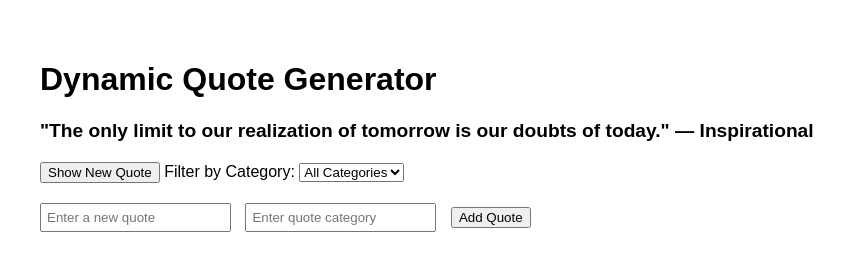
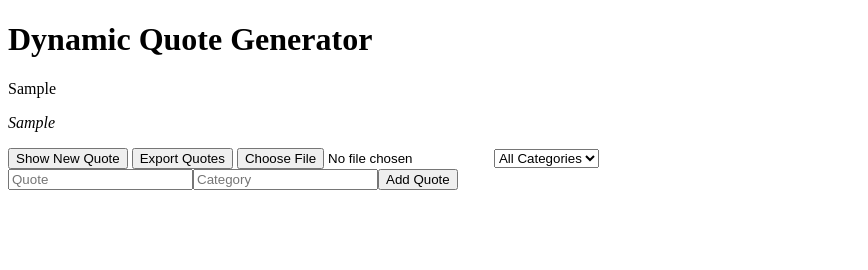
Before and after one commit to Mbuvi1998/alx_fe_javascript, a plain HTML site: page dom-manipulation/index.html in a window 1280 px wide. Both pictures are taken after typing "Sample", "Sample" into the empty fields and a click on the button "Add Quote". Shown: the whole page, without its empty margins (0-868 px from the left). Drawn offline with Linux system fonts and the light colour scheme; no server answers.

Commit message:
added changes

```diff
--- a/dom-manipulation/index.html
+++ b/dom-manipulation/index.html
@@ -4,46 +4,20 @@
     <meta charset="UTF-8">
     <meta name="viewport" content="width=device-width, initial-scale=1.0">
     <title>Dynamic Quote Generator</title>
-    <style>
-        body {
-            font-family: Arial, sans-serif;
-            margin: 20px;
-            padding: 20px;
-        }
-        #quoteDisplay {
-            margin-bottom: 20px;
-            font-size: 1.2em;
-            font-weight: bold;
-        }
-        #newQuoteForm {
-            margin-top: 20px;
-        }
-        #newQuoteText, #newQuoteCategory {
-            margin-right: 10px;
-            padding: 5px;
-        }
-        #newQuoteButton, #filterButton {
-            padding: 5px 10px;
-        }
-    </style>
 </head>
 <body>
     <h1>Dynamic Quote Generator</h1>
-    <div id="quoteDisplay">Click "Show New Quote" to display a random quote.</div>
+    <div id="quoteDisplay"></div>
     <button id="newQuote">Show New Quote</button>
-
-    <label for="categoryFilter">Filter by Category:</label>
+    <button id="exportQuotes">Export Quotes</button>
+    <input type="file" id="importFile" accept=".json" onchange="importFromJsonFile(event)" />
     <select id="categoryFilter" onchange="filterQuotes()">
         <option value="all">All Categories</option>
         <!-- Dynamically populated categories -->
     </select>
 
-    <div id="newQuoteForm">
-        <input id="newQuoteText" type="text" placeholder="Enter a new quote" />
-        <input id="newQuoteCategory" type="text" placeholder="Enter quote category" />
-        <button id="addQuoteButton">Add Quote</button>
-    </div>
 
-    <script src="script.js"></script>
+
+    <script src="/dom-manipulation/script.js"></script>
 </body>
 </html>
--- a/dom-manipulation/script.js
+++ b/dom-manipulation/script.js
@@ -1,51 +1,55 @@
-// Initialize the quotes array with some sample quotes
-const quotes = [
-    { text: "The only limit to our realization of tomorrow is our doubts of today.", category: "Inspirational" },
-    { text: "Do not wait to strike till the iron is hot, but make it hot by striking.", category: "Motivational" },
-    { text: "The best way to predict the future is to invent it.", category: "Innovative" }
+const API_URL = 'https://jsonplaceholder.typicode.com/posts';
+
+// Load quotes from local storage if available
+const savedQuotes = localStorage.getItem('quotes');
+const quotes = savedQuotes ? JSON.parse(savedQuotes) : [
+    { text: "The only limit to our realization of tomorrow is our doubts of today.", category: "Motivation" },
+    { text: "Life is 10% what happens to us and 90% how we react to it.", category: "Life" },
+    { text: "Your time is limited, don't waste it living someone else's life.", category: "Inspirational" }
 ];
 
-// Function to show a random quote
+// Load last selected category from local storage if available
+const savedCategory = localStorage.getItem('selectedCategory') || 'all';
+
 function showRandomQuote() {
-    const filteredQuotes = getFilteredQuotes();
-    if (filteredQuotes.length === 0) {
-        document.getElementById('quoteDisplay').textContent = "No quotes available.";
-        return;
-    }
-
+    const categoryFilter = document.getElementById('categoryFilter').value;
+    const filteredQuotes = categoryFilter === 'all' ? quotes : quotes.filter(quote => quote.category === categoryFilter);
     const randomIndex = Math.floor(Math.random() * filteredQuotes.length);
-    const randomQuote = filteredQuotes[randomIndex];
-    document.getElementById('quoteDisplay').textContent = `"${randomQuote.text}" — ${randomQuote.category}`;
+    const quote = filteredQuotes[randomIndex];
+    document.getElementById('quoteDisplay').innerHTML = `<p>${quote.text}</p><p><em>${quote.category}</em></p>`;
+    sessionStorage.setItem('lastViewedQuote', JSON.stringify(quote));
 }
 
-// Function to add a new quote
-function addQuote() {
-    const quoteText = document.getElementById('newQuoteText').value.trim();
-    const quoteCategory = document.getElementById('newQuoteCategory').value.trim();
+function showLastViewedQuote() {
+    const lastViewedQuote = sessionStorage.getItem('lastViewedQuote');
+    if (lastViewedQuote) {
+        const quote = JSON.parse(lastViewedQuote);
+        document.getElementById('quoteDisplay').innerHTML = `<p>${quote.text}</p><p><em>${quote.category}</em></p>`;
+    } else {
+        showRandomQuote();
+    }
+}
 
-    if (quoteText === '' || quoteCategory === '') {
-        alert('Please enter both quote text and category.');
-        return;
-    }
+function saveQuotesToLocalStorage() {
+    localStorage.setItem('quotes', JSON.stringify(quotes));
+}
 
-    quotes.push({ text: quoteText, category: quoteCategory });
-    updateCategories();
-    document.getElementById('newQuoteText').value = '';
-    document.getElementById('newQuoteCategory').value = '';
+function updateCategoryFilter() {
+    populateCategories();
+    const categoryFilter = document.getElementById('categoryFilter');
+    categoryFilter.value = savedCategory;
+}
 
-    // Optionally show the new quote immediately
+function filterQuotes() {
+    const categoryFilter = document.getElementById('categoryFilter').value;
+    localStorage.setItem('selectedCategory', categoryFilter);
     showRandomQuote();
 }
 
-// Function to update the category filter dropdown
-function updateCategories() {
+function populateCategories() {
     const categoryFilter = document.getElementById('categoryFilter');
-    const categories = new Set(quotes.map(quote => quote.category));
-
-    // Clear existing options
+    const categories = Array.from(new Set(quotes.map(quote => quote.category)));
     categoryFilter.innerHTML = '<option value="all">All Categories</option>';
-
-    // Populate new categories
     categories.forEach(category => {
         const option = document.createElement('option');
         option.value = category;
@@ -54,30 +58,121 @@ function updateCategories() {
     });
 }
 
-// Function to filter quotes based on selected category
-function filterQuotes() {
-    const selectedCategory = document.getElementById('categoryFilter').value;
-    localStorage.setItem('selectedCategory', selectedCategory); // Save selection in local storage
-    showRandomQuote();
+function createAddQuoteForm() {
+    const form = document.createElement('form');
+    form.id = 'addQuoteForm';
+
+    const quoteInput = document.createElement('input');
+    quoteInput.type = 'text';
+    quoteInput.placeholder = 'Quote';
+    quoteInput.required = true;
+    form.appendChild(quoteInput);
+
+    const categoryInput = document.createElement('input');
+    categoryInput.type = 'text';
+    categoryInput.placeholder = 'Category';
+    categoryInput.required = true;
+    form.appendChild(categoryInput);
+
+    const submitButton = document.createElement('button');
+    submitButton.type = 'submit';
+    submitButton.innerText = 'Add Quote';
+    form.appendChild(submitButton);
+
+    form.addEventListener('submit', async function (event) {
+        event.preventDefault();
+        const newQuote = {
+            text: quoteInput.value,
+            category: categoryInput.value
+        };
+        quotes.push(newQuote);
+        saveQuotesToLocalStorage();
+        updateCategoryFilter();
+        filterQuotes();
+        await postQuoteToServer(newQuote);
+        form.reset();
+    });
+
+    document.body.appendChild(form);
 }
 
-// Function to get filtered quotes
-function getFilteredQuotes() {
-    const selectedCategory = localStorage.getItem('selectedCategory') || 'all';
-    if (selectedCategory === 'all') {
-        return quotes;
+async function postQuoteToServer(quote) {
+    try {
+        await fetch(API_URL, {
+            method: 'POST',
+            headers: {
+                'Content-Type': 'application/json'
+            },
+            body: JSON.stringify(quote)
+        });
+    } catch (error) {
+        console.error('Error posting quote:', error);
     }
-    return quotes.filter(quote => quote.category === selectedCategory);
 }
 
-// Attach event listeners to buttons
+function exportQuotesToJsonFile() {
+    const blob = new Blob([JSON.stringify(quotes, null, 2)], { type: 'application/json' });
+    const url = URL.createObjectURL(blob);
+    const a = document.createElement('a');
+    a.href = url;
+    a.download = 'quotes.json';
+    a.click();
+    URL.revokeObjectURL(url);
+}
+
+function importFromJsonFile(event) {
+    const fileReader = new FileReader();
+    fileReader.onload = function(event) {
+        const importedQuotes = JSON.parse(event.target.result);
+        quotes.push(...importedQuotes);
+        saveQuotesToLocalStorage();
+        updateCategoryFilter();
+        filterQuotes();
+        alert('Quotes imported successfully!');
+    };
+    fileReader.readAsText(event.target.files[0]);
+}
+
+async function fetchQuotesFromServer() {
+    try {
+        const response = await fetch(API_URL);
+        const serverQuotes = await response.json();
+        resolveConflicts(serverQuotes);
+        saveQuotesToLocalStorage();
+        updateCategoryFilter();
+        filterQuotes();
+        showNotification('Quotes synced with server!');
+    } catch (error) {
+        console.error('Error fetching quotes:', error);
+    }
+}
+
+function resolveConflicts(serverQuotes) {
+    const localQuoteTexts = quotes.map(quote => quote.text);
+    serverQuotes.forEach(serverQuote => {
+        if (!localQuoteTexts.includes(serverQuote.text)) {
+            quotes.push(serverQuote);
+        }
+    });
+}
+
+function showNotification(message) {
+    const notificationsDiv = document.getElementById('notifications');
+    const notification = document.createElement('div');
+    notification.innerText = message;
+    notificationsDiv.appendChild(notification);
+    setTimeout(() => notificationsDiv.removeChild(notification), 5000);
+}
+
+function syncQuotesPeriodically() {
+    setInterval(fetchQuotesFromServer, 60000); // Sync every 60 seconds
+}
+
 document.getElementById('newQuote').addEventListener('click', showRandomQuote);
-document.getElementById('addQuoteButton').addEventListener('click', addQuote);
-
-// Load last selected filter from local storage on page load
-window.addEventListener('DOMContentLoaded', function () {
-    const lastCategory = localStorage.getItem('selectedCategory') || 'all';
-    document.getElementById('categoryFilter').value = lastCategory;
-    updateCategories(); // Populate categories based on the existing quotes
-    showRandomQuote(); // Show a random quote on load
-});
+document.getElementById('exportQuotes').addEventListener('click', exportQuotesToJsonFile);
+document.getElementById('importFile').addEventListener('change', importFromJsonFile);
+createAddQuoteForm();
+updateCategoryFilter();
+filterQuotes();
+showLastViewedQuote();
+syncQuotesPeriodically();
```
